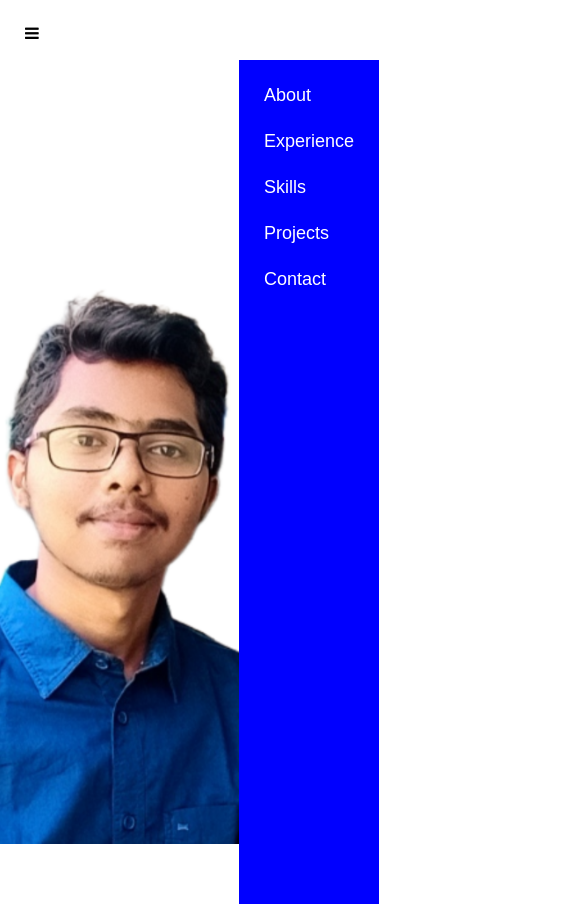
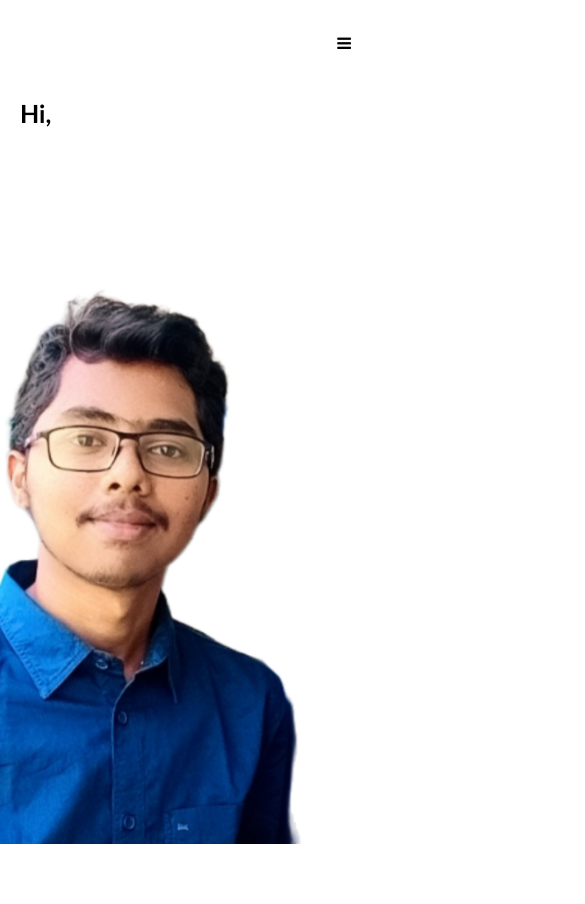
Before and after one commit to Ashok-Kumar-dharanikota/Portfolio, a plain HTML site: page index.html in a window 390 px wide. Shown: the top 904 px of the page, 585 px wide, since content can reach past the window. Drawn offline with nearby package versions, Linux system fonts and the light colour scheme.

```diff
--- a/index.html
+++ b/index.html
@@ -13,18 +13,26 @@
 
     <div id="header">
         <div class="container">
+
+            <i class="fa fa-bars"></i>
+
             <nav>
                 <ul>
+                    <i class="fa fa-times"></i>
                     <li><a href="#header">About</a></li>
                     <li><a href="#Experience">Experience</a></li>
                     <li><a href="#Skills">Skills</a></li>
                     <li><a href="#Projects">Projects</a></li>
                     <li><a href="#">Contact</a></li>
-                    <i class="fa fa-times"></i>
                 </ul>
 
-                <i class="fa fa-bars"></i>
             </nav>
+
+            <div class="mobile-view">
+                <h2>Hi,</h2>
+                <h1> I am <span>Ashok Kumar</span></h1>
+                <h4>Android Developer | Web Developer</h4>
+            </div>
 
             <div class="welcome-text">
                 <h2>Hi,</h2>
--- a/styles.css
+++ b/styles.css
@@ -437,6 +437,11 @@
     display: none;
 }
 
+.mobile-view {
+    display: none;
+}
+
+
 
 /* -------------------------------------CSS for small scree -------------------------- */
 
@@ -452,41 +457,99 @@
     }
 
     .container nav {
-        width: 100%;
+        background: blue;
+        color: white;
+        height: 100vh;
+        width: 200px;
+        transform: translateY(-9%);
+        margin-right: -50px;
+        display: none;
 
     }
 
     .container nav .fa {
         display: block;
         position: absolute;
+        margin-left: 110px;
         top: 25px;
         left: 25px;
         cursor: pointer;
     }
 
-    .container nav ul{
-        background: blue;
-        color: white;
-        height: 100vh;
-        top: 0;
-        width: 200px;
-        margin-left: 200px;
+    .container .fa-bars {
+        margin-top: 25px;
+        float: right;
     }
 
-    .container nav ul li {
-        display: block;
-        margin: 25px;
+    .container .fa-times {
+        margin-top: 25px;
+        float: right;
     }
 
-    .container nav ul li a {
+
+    .container nav ul li a{
         text-decoration:none ;
-        font-size:18px;
+        font-size: 18px;
+        padding:  7px 9px;
         color: white;
     }
 
-    .welcome-text p {
+
+
+    .container .welcome-text h2,h1,p,h4, .resumeBtn {
         display: none;
     }
 
+    .mobile-view {
+        align-items: start;
+        display: block;
+        position: absolute;
+        top: 84px;
+        left: 0;
+
+    }
+
+    .mobile-view h2 {
+        margin: 20px;
+        font-size: 25px;
+        margin-top: 20%;
+    }
+
+    .mobile-view h1 {
+        margin: 20px;
+        font-size: 25px;
+        margin-top: 20px;
+        color: #000000;
+    }
+
+    /* .welcome-text {
+        align-items: start;
+    }
+
+    h2 {
+        font-size: 25px;
+        font-family: 'Trebuchet MS', 'Lucida Sans Unicode', 'Lucida Grande', 'Lucida Sans', Arial, sans-serif;
+    }
+
+    .welcome-text h1 {
+        font-size: 25px;
+        margin-top: 20px;
+        margin-right: 90px;
+
+    }
+
+    .welcome-text span {
+        color: blue;
+    }
+
+    .welcome-text h4 {
+
+    }
+
+    .welcome-text p {
+        margin-top: 7%;
+        font-size: 18px;
+        font-family: 'Trebuchet MS', 'Lucida Sans Unicode', 'Lucida Grande', 'Lucida Sans', Arial, sans-serif;
+    } */
 
 }
```
